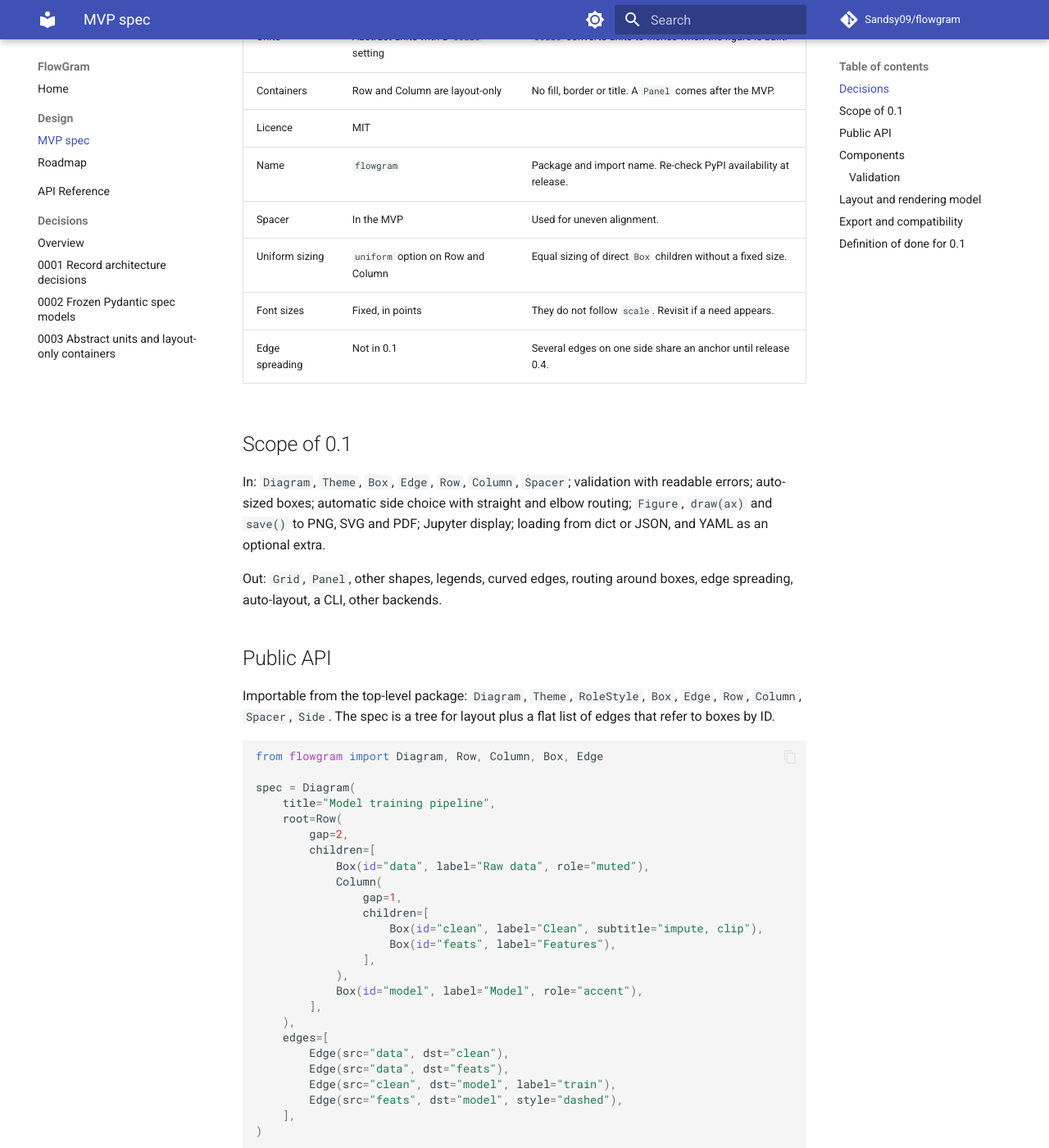
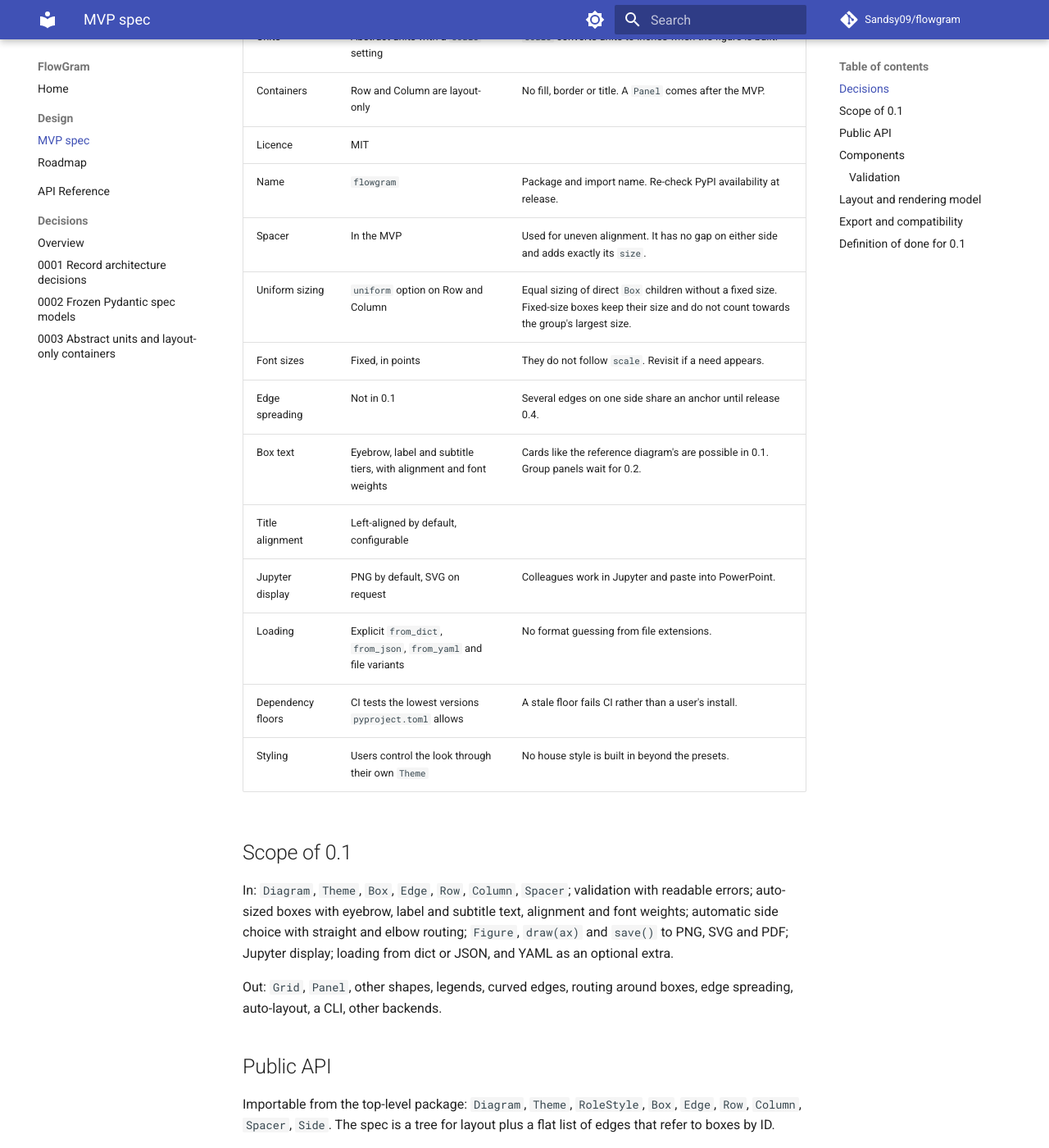
Before and after one commit to Sandsy09/flowgram, an MkDocs documentation site: the page built from docs/design/spec.md, in a window 1280 px wide and 1400 px high, scrolled down 539 px. Shown: the whole window at 82% size. Built offline with MkDocs 1.6.1 and Material for MkDocs 9.7.7, drawn with Linux system fonts in a browser that asks for light colours; comment, search, counter and statistics services are not loaded; some of the changed text lies outside the part shown.

Commit message:
docs: record the 0.1 design decisions in the spec (#41)
- Spacer has no gap on either side; fixed-size boxes do not count for
  uniform sizing.
- Box text styling (eyebrow, alignment, weights) is in 0.1 (#40); group
  panels stay in 0.2. The ML flowchart check is redefined to match.
- Title left-aligned by default, PNG Jupyter display by default, explicit
  from_* loaders, CI tests the dependency floors.
- CLAUDE.md next-task steps point at the milestone 2 issues.

Co-Authored-By: Claude Opus 5.5 <noreply@anthropic.com>

````diff
--- a/docs/design/spec.md
+++ b/docs/design/spec.md
@@ -18,15 +18,22 @@ immutable spec and render it with matplotlib, without hand-placing every shape.
 | Containers | Row and Column are layout-only | No fill, border or title. A `Panel` comes after the MVP. |
 | Licence | MIT | |
 | Name | `flowgram` | Package and import name. Re-check PyPI availability at release. |
-| Spacer | In the MVP | Used for uneven alignment. |
-| Uniform sizing | `uniform` option on Row and Column | Equal sizing of direct `Box` children without a fixed size. |
+| Spacer | In the MVP | Used for uneven alignment. It has no gap on either side and adds exactly its `size`. |
+| Uniform sizing | `uniform` option on Row and Column | Equal sizing of direct `Box` children without a fixed size. Fixed-size boxes keep their size and do not count towards the group's largest size. |
 | Font sizes | Fixed, in points | They do not follow `scale`. Revisit if a need appears. |
 | Edge spreading | Not in 0.1 | Several edges on one side share an anchor until release 0.4. |
+| Box text | Eyebrow, label and subtitle tiers, with alignment and font weights | Cards like the reference diagram's are possible in 0.1. Group panels wait for 0.2. |
+| Title alignment | Left-aligned by default, configurable | |
+| Jupyter display | PNG by default, SVG on request | Colleagues work in Jupyter and paste into PowerPoint. |
+| Loading | Explicit `from_dict`, `from_json`, `from_yaml` and file variants | No format guessing from file extensions. |
+| Dependency floors | CI tests the lowest versions `pyproject.toml` allows | A stale floor fails CI rather than a user's install. |
+| Styling | Users control the look through their own `Theme` | No house style is built in beyond the presets. |
 
 ## Scope of 0.1
 
 In: `Diagram`, `Theme`, `Box`, `Edge`, `Row`, `Column`, `Spacer`; validation with
-readable errors; auto-sized boxes; automatic side choice with straight and elbow
+readable errors; auto-sized boxes with eyebrow, label and subtitle text, alignment and
+font weights; automatic side choice with straight and elbow
 routing; `Figure`, `draw(ax)` and `save()` to PNG, SVG and PDF; Jupyter display;
 loading from dict or JSON, and YAML as an optional extra.
 
@@ -71,20 +78,25 @@ spec.draw(ax)  # not built yet: milestone 3
 spec.save("pipeline.svg")  # not built yet: milestone 5
 ```
 
-Models are frozen. Build variants with `model_copy(update=...)`. Loading from dicts or
-JSON uses `Diagram.model_validate(data)` and `model_validate_json(text)`; dict input
-needs a `kind` marker on every component.
+Models are frozen. Build variants with `model_copy(update=...)`. Loading uses explicit
+constructors: `Diagram.from_dict(data)`, `from_json(text)` and `from_yaml(text)`, plus
+`from_json_file(path)` and `from_yaml_file(path)` (YAML needs the `yaml` extra). They
+wrap `model_validate` and `model_validate_json`. Dict input needs a `kind` marker on
+every component.
 
 ## Components
 
 - **Diagram:** `root` (Row or Column), `edges`, `theme`, `title`, `subtitle`,
   `scale` (inches per unit, default 1.0), `padding` (units, default 0.5).
 - **Theme:** `roles` (role name to fill, stroke and text colours; must include
-  `default`), typography in points, geometry in units, edge defaults, `background`.
+  `default`), typography (sizes in points, weights, default text alignment), geometry
+  in units, edge defaults, `background`.
   Presets: `Theme.light()` (default) and `Theme.mono()`.
-- **Box:** `label`, `subtitle`, `role`, `id`, `width`, `height`, and style overrides
-  `fill`, `stroke`, `text_color`, `line_width`, `corner_radius`. `id` is only needed if
-  an edge refers to the box.
+- **Box:** `label`, `subtitle`, `eyebrow`, `role`, `id`, `width`, `height`,
+  `text_align`, and style overrides `fill`, `stroke`, `text_color`, `eyebrow_color`,
+  `line_width`, `corner_radius`. `id` is only needed if an edge refers to the box.
+  Field names for text styling are settled in
+  [#40](https://github.com/Sandsy09/flowgram/issues/40).
 - **Edge:** `src`, `dst`, `exit`, `entry` (a `Side`, or `None` for automatic),
   `routing` (`auto`, `straight`, `elbow`), `label`, `style` (`solid`, `dashed`,
   `dotted`), `arrow` (`end`, `both`, `none`), `color`, `line_width`.
@@ -144,14 +156,17 @@ share a side of a box share one anchor; font size does not change with `scale`.
 
 ## Definition of done for 0.1
 
-- The existing ML flowchart is rebuilt in about 30 lines and looks the same or better.
+- The existing ML flowchart is rebuilt in about 30 lines, with the same layout and card
+  text (eyebrow, title, body, alignment, weights). Its titled group panels wait for
+  `Panel` in 0.2.
 - Three gallery examples render from the README: linear pipeline, branching model flow,
   nested row-and-column layout.
 - Every validation rule produces a readable error.
 - Unit tests cover validation, layout arithmetic and anchor and routing geometry.
 - Image snapshot tests cover the gallery, on Linux with the bundled font.
 - mypy strict and pyright pass; linting passes; `py.typed` ships.
-- CI covers the supported Python versions, plus a smoke test on macOS and Windows.
+- CI covers the supported Python versions, the lowest allowed dependency versions, and
+  a smoke test on macOS and Windows.
 - README covers install, quick start and gallery; API reference is generated from
   docstrings.
 - `LICENSE`, `CHANGELOG` and a pre-1.0 stability note are in the repo.
````
Also changed, not shown: CLAUDE.md (+10 -4 lines).
